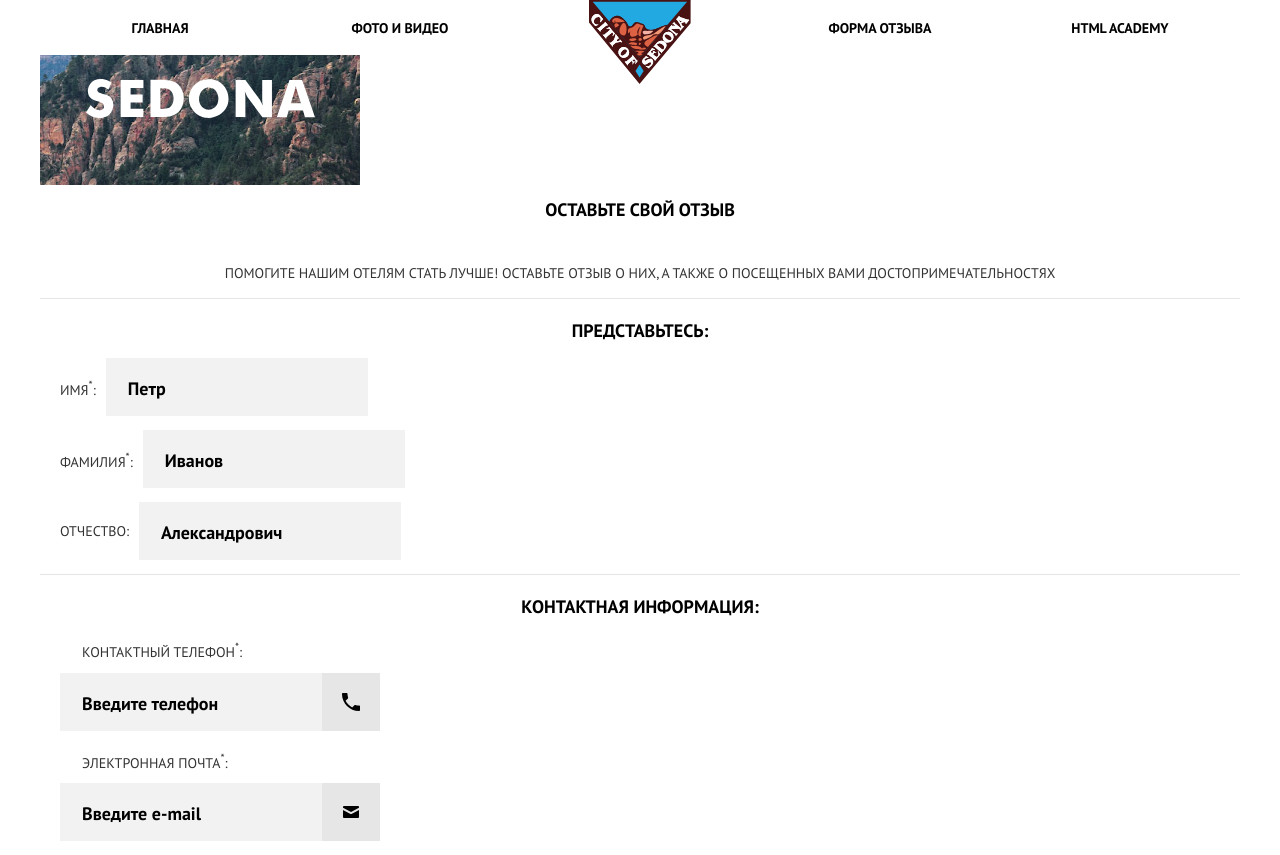
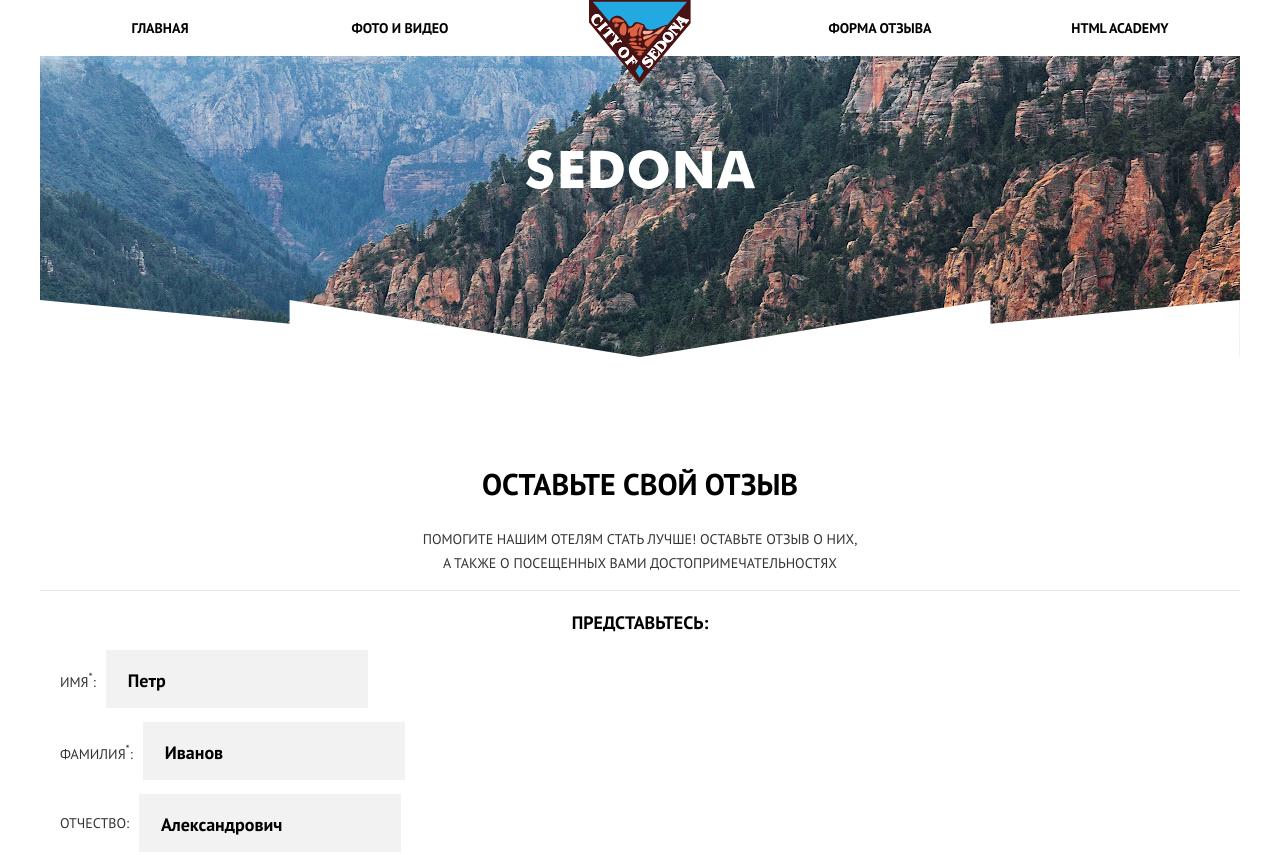
Before and after one commit to larkinalexandr/1923945-sedona-24, a website: page source/form.html in a window 1280 px wide. Shown: the top 855 px of the page. Drawn offline with nearby package versions, Linux system fonts and the light colour scheme; files that its build step writes are made by us from their sources; files whose address does not match are found by name.

Commit message:
Стилизация блоков "inner-welcome" и "feedback-content" для всех версий

```diff
--- a/source/form.html
+++ b/source/form.html
@@ -30,14 +30,15 @@
     </div>
   </nav>
 </header>
-<main class="main-feedback">
+<main class="feedback-main">
   <section class="inner-welcome">
     <h2 class="inner-welcome__title visually-hidden">Добро пожаловать в город Седона.</h2>
     <img class="inner-welcome__logo" src="img/sedona-mobile-inner.svg" width="229" height="39" alt="Седона">
   </section>
-  <h1 class="main-feedback__title">Оставьте свой отзыв</h1>
-  <p class="main-feedback__description">Помогите нашим отелям стать лучше! оставьте отзыв о них, а также о посещенных
-    вами достопримечательностях</p>
+  <div class="feedback-content">
+    <h1 class="feedback-content__title">Оставьте свой отзыв</h1>
+    <p class="feedback-content__description">Помогите нашим отелям стать лучше! оставьте отзыв о них, а также о посещенных вами достопримечательностях</p>
+  </div>
   <form class="feedback-form" action="https://echo.htmlacademy.ru" method="get">
     <div class="feedback-form__introduce-wrapper">
       <h2 class="feedback-form__title">Представьтесь:</h2>
@@ -64,7 +65,7 @@
         </div>
       </div>
       <div class="feedback-form__field">
-          <label class="feedback-form__label" for="email">Электронная почта<sup>*</sup>:</label>
+        <label class="feedback-form__label" for="email">Электронная почта<sup>*</sup>:</label>
         <div class="feedback-form__input-contacts-wrapper">
           <input class="feedback-form__input-email input" type="email" name="email" id="email" placeholder="Введите e-mail" required>
           <span class="feedback-form__mail-icon"></span>
--- /dev/null
+++ b/source/sass/feedback-content.scss
@@ -0,0 +1,33 @@
+.feedback-content {
+  padding: 24px 20px 10px;
+
+  @media (min-width: $tablet-width) {
+    padding: 44px 165px 10px;
+  }
+
+  @media (min-width: $desktop-width) {
+    padding: 94px 380px 10px;
+  }
+}
+
+.feedback-content__title {
+  margin-bottom: 30px;
+  font-size: 18px;
+  line-height: 26px;
+  font-weight: 700;
+  color: $black;
+  text-align: center;
+  text-transform: uppercase;
+
+  @media (min-width: $tablet-width) {
+    font-size: 30px;
+  }
+}
+
+.feedback-content__description {
+  line-height: 24px;
+  margin: 0;
+  padding-bottom: 5px;
+  text-align: center;
+  text-transform: uppercase;
+}
--- a/source/sass/inner-welcome.scss
+++ b/source/sass/inner-welcome.scss
@@ -1,27 +1,66 @@
 .inner-welcome {
   position: relative;
-  margin-top: -85px;
-  padding-top: 108px;
-  width: 320px;
+  padding-top: 52px;
   min-height: 106px;
   background-image: url("../img/back-mobile-inner.jpg");
   background-repeat: no-repeat;
+  background-position: 0 -56px;
+
+  @media (max-width: $mobile-width) {
+    &::before {
+      content: "";
+      position: absolute;
+      right: 0;
+      bottom: 0;
+      left: 0;
+      display: block;
+      height: 57px;
+      background-image: url("../img/intro-triangle-mobile.svg");
+      background-repeat: no-repeat;
+    }
+  }
+
+
+  @media (min-width: $tablet-width) {
+    padding-top: 94px;
+    min-height: 196px;
+    background-image: url("../img/back-tablet-inner.jpg");
+    background-position: 0 -56px;
 
     &::before {
       content: "";
       position: absolute;
+      right: 0;
       bottom: 0;
       left: 0;
       display: block;
-    width: 320px;
       height: 57px;
-    background-image: url("../img/intro-triangle.svg");
+      background-image: url("../img/intro-triangle-tablet.svg");
       background-repeat: no-repeat;
+    }
+  }
+
+  @media (min-width: $desktop-width) {
+    padding-top: 94px;
+    min-height: 207px;
+    background-image: url("../img/back-desktop-inner.jpg");
+    background-position: 0 -56px;
+
+    &::before {
+      content: "";
+      position: absolute;
+      right: 0;
+      bottom: 0;
+      left: 0;
+      display: block;
+      height: 57px;
+      background-image: url("../img/intro-triangle-desktop.svg");
+      background-repeat: no-repeat;
+    }
   }
 }
 
 .inner-welcome__logo {
   display: block;
-  margin-left: auto;
-  margin-right: auto;
+  margin: 0 auto;
 }
--- a/source/sass/main-feedback.scss
+++ /dev/null
@@ -1,14 +0,0 @@
-.main-feedback__title {
-  padding-bottom: 26px;
-  font-size: 18px;
-  line-height: 26px;
-  font-weight: 700;
-  color: $black;
-  text-align: center;
-  text-transform: uppercase;
-}
-
-.main-feedback__description {
-  text-align: center;
-  text-transform: uppercase;
-}
--- a/source/sass/style.scss
+++ b/source/sass/style.scss
@@ -9,7 +9,7 @@
 @import "search-hotel-index.scss";
 @import "page-footer.scss";
 @import "inner-welcome.scss";
-@import "main-feedback.scss";
+@import "feedback-content";
 @import "feedback-form.scss";
 @import "modal.scss";
 @import "guest-gallery";
```
Also changed, not shown: source/img/back-desktop-inner.jpg (added), source/img/back-tablet-inner.jpg (added). Lines whose indentation alone changed are shown as unchanged.
